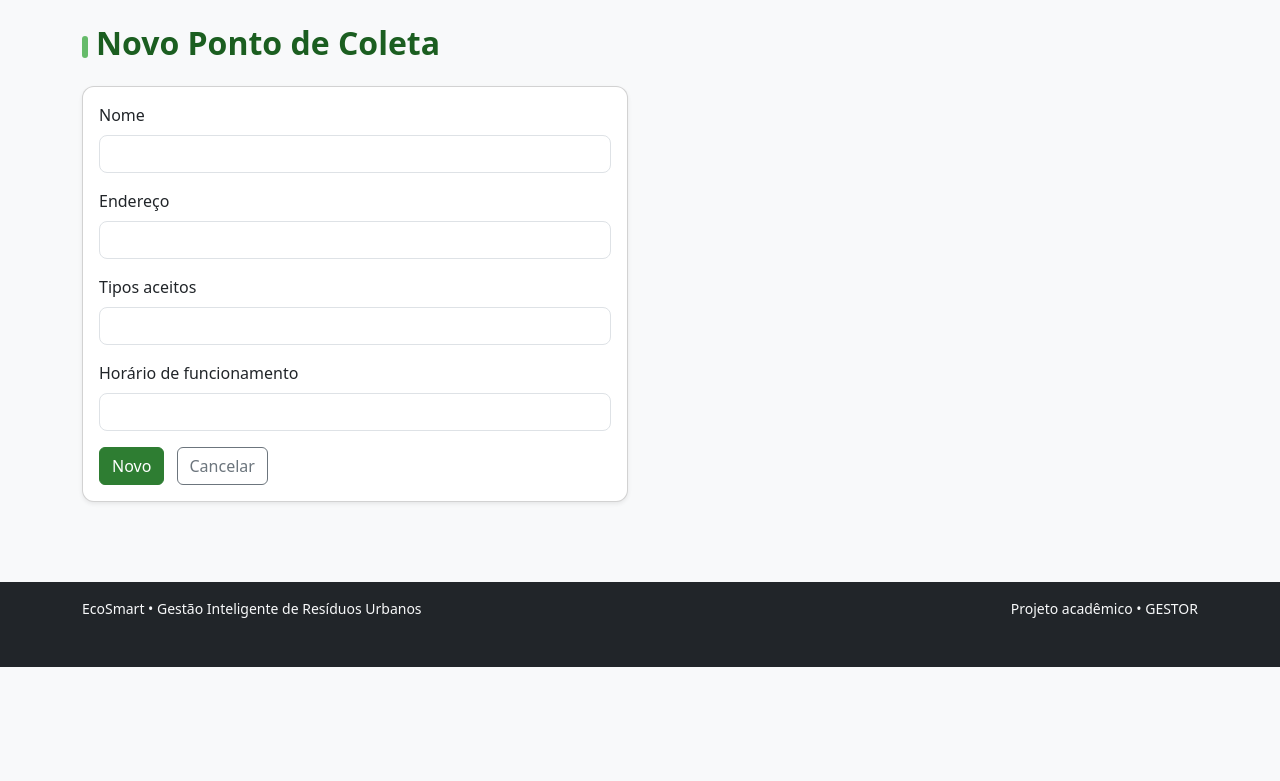
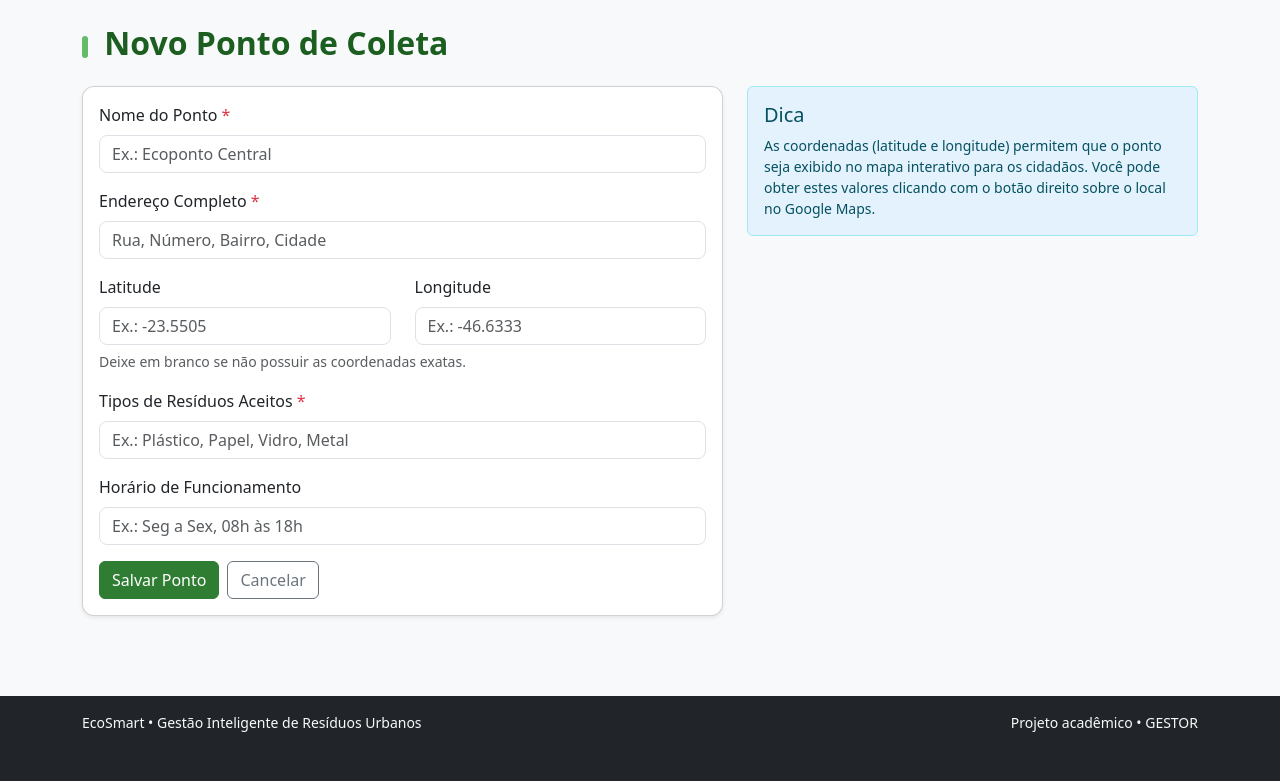
Before and after one commit to guhfelix/Ecosmart_lab, a Flask app: page /admin/pontos/novo in a window 1280 px wide. Shown: the part 56-837 px from the top of the page. Before the commit the page ends 723 px from the top, so only its background shows below. Run offline with Flask 3, Linux system fonts and the light colour scheme; a user stored in the database is signed in; parts of the project's set-up code (start-up, migrations or seed data) failed here and were passed over; some libraries are stand-ins or nearby versions.

Commit message:
feat: mapa interativo dos pontos de coleta
- Adiciona campos de latitude e longitude ao modelo de Ponto de Coleta
- Implementa mapa Leaflet/OpenStreetMap na listagem de pontos
- Permite configurar coordenadas via formulário administrativo

```diff
--- a/models.py
+++ b/models.py
@@ -26,6 +26,8 @@ class PontoColeta(db.Model):
     endereco = db.Column(db.String(255), nullable=False)
     tipos_aceitos = db.Column(db.String(255), nullable=False)
     horario_funcionamento = db.Column(db.String(120))
+    latitude = db.Column(db.Float, nullable=True)
+    longitude = db.Column(db.Float, nullable=True)
 
 class Descarte(db.Model):
     __tablename__ = "descartes"
--- a/templates/ponto_form.html
+++ b/templates/ponto_form.html
@@ -1,43 +1,80 @@
 {% extends "base.html" %}
 {% block content %}
-<h2 class="mb-4">{{ acao }} Ponto de Coleta</h2>
+<h2 class="mb-4"><i class="bi bi-geo-alt text-success"></i> {{ acao }} Ponto de Coleta</h2>
 
 <div class="row">
-  <div class="col-md-6">
+  <div class="col-md-7">
     <div class="card shadow-sm">
       <div class="card-body">
         <form method="POST">
           <input type="hidden" name="csrf_token" value="{{ csrf_token() }}">
 
           <div class="mb-3">
-            <label class="form-label">Nome</label>
+            <label class="form-label">Nome do Ponto <span class="text-danger">*</span></label>
             <input type="text" name="nome" class="form-control" required
-                   value="{{ ponto.nome if ponto else '' }}">
+                   value="{{ ponto.nome if ponto else '' }}"
+                   placeholder="Ex.: Ecoponto Central">
           </div>
 
           <div class="mb-3">
-            <label class="form-label">Endereço</label>
+            <label class="form-label">Endereço Completo <span class="text-danger">*</span></label>
             <input type="text" name="endereco" class="form-control" required
-                   value="{{ ponto.endereco if ponto else '' }}">
+                   value="{{ ponto.endereco if ponto else '' }}"
+                   placeholder="Rua, Número, Bairro, Cidade">
+          </div>
+
+          <div class="row mb-3">
+            <div class="col-md-6">
+              <label class="form-label">Latitude</label>
+              <input type="number" step="any" name="latitude" class="form-control"
+                     value="{{ ponto.latitude if ponto and ponto.latitude else '' }}"
+                     placeholder="Ex.: -23.5505">
+            </div>
+            <div class="col-md-6">
+              <label class="form-label">Longitude</label>
+              <input type="number" step="any" name="longitude" class="form-control"
+                     value="{{ ponto.longitude if ponto and ponto.longitude else '' }}"
+                     placeholder="Ex.: -46.6333">
+            </div>
+            <div class="col-12 mt-1">
+              <small class="text-muted">Deixe em branco se não possuir as coordenadas exatas.</small>
+            </div>
           </div>
 
           <div class="mb-3">
-            <label class="form-label">Tipos aceitos</label>
+            <label class="form-label">Tipos de Resíduos Aceitos <span class="text-danger">*</span></label>
             <input type="text" name="tipos_aceitos" class="form-control" required
-                   value="{{ ponto.tipos_aceitos if ponto else '' }}">
+                   value="{{ ponto.tipos_aceitos if ponto else '' }}"
+                   placeholder="Ex.: Plástico, Papel, Vidro, Metal">
           </div>
 
           <div class="mb-3">
-            <label class="form-label">Horário de funcionamento</label>
+            <label class="form-label">Horário de Funcionamento</label>
             <input type="text" name="horario_funcionamento" class="form-control"
-                   value="{{ ponto.horario_funcionamento if ponto else '' }}">
+                   value="{{ ponto.horario_funcionamento if ponto else '' }}"
+                   placeholder="Ex.: Seg a Sex, 08h às 18h">
           </div>
 
-          <button type="submit" class="btn btn-success">{{ acao }}</button>
-          <a href="{{ url_for('admin.admin_pontos') }}" class="btn btn-outline-secondary ms-2">Cancelar</a>
+          <div class="d-flex gap-2">
+            <button type="submit" class="btn btn-success">
+              <i class="bi bi-check-circle"></i> Salvar Ponto
+            </button>
+            <a href="{{ url_for('admin.admin_pontos') }}" class="btn btn-outline-secondary">
+              Cancelar
+            </a>
+          </div>
         </form>
       </div>
     </div>
   </div>
+  <div class="col-md-5">
+    <div class="alert alert-info">
+      <h5><i class="bi bi-info-circle"></i> Dica</h5>
+      <p class="small mb-0">
+        As coordenadas (latitude e longitude) permitem que o ponto seja exibido no mapa interativo para os cidadãos.
+        Você pode obter estes valores clicando com o botão direito sobre o local no Google Maps.
+      </p>
+    </div>
+  </div>
 </div>
 {% endblock %}
```
Also changed, not shown: templates/pontos.html (+67 -16 lines).
